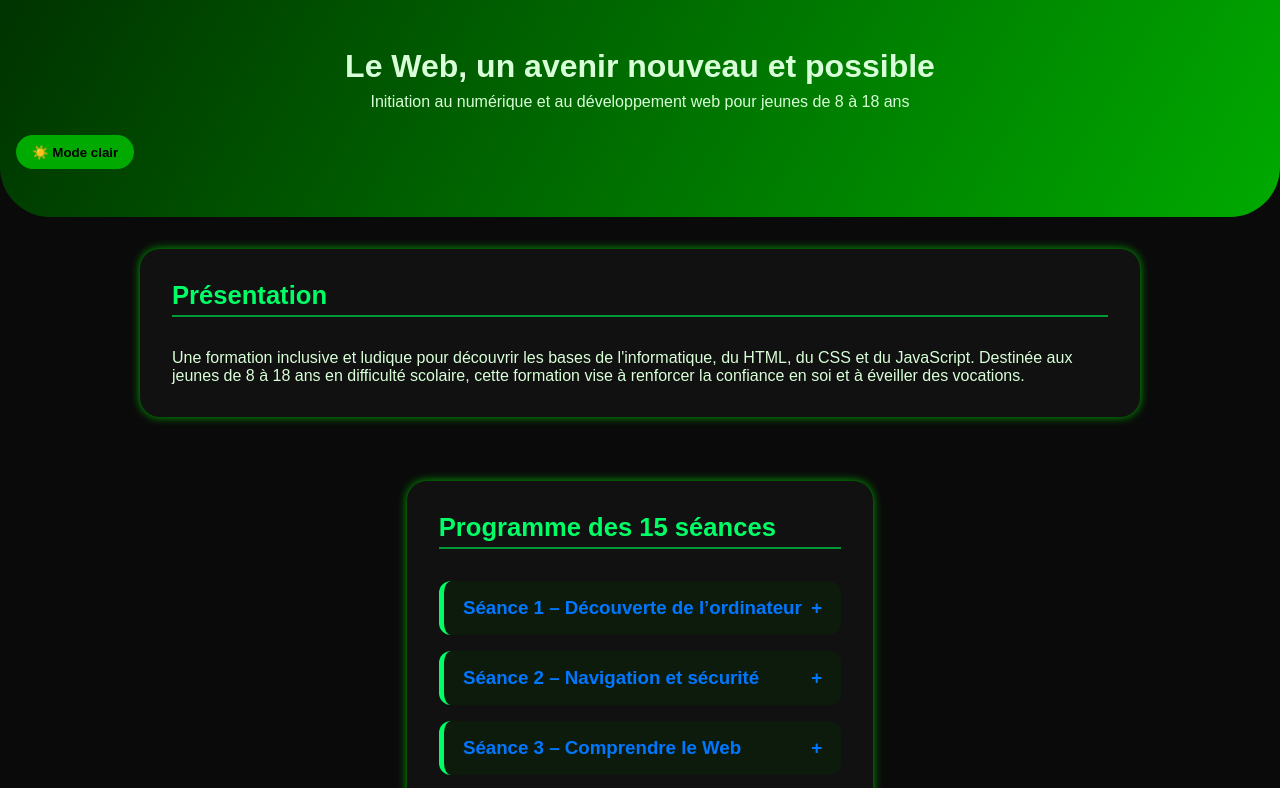
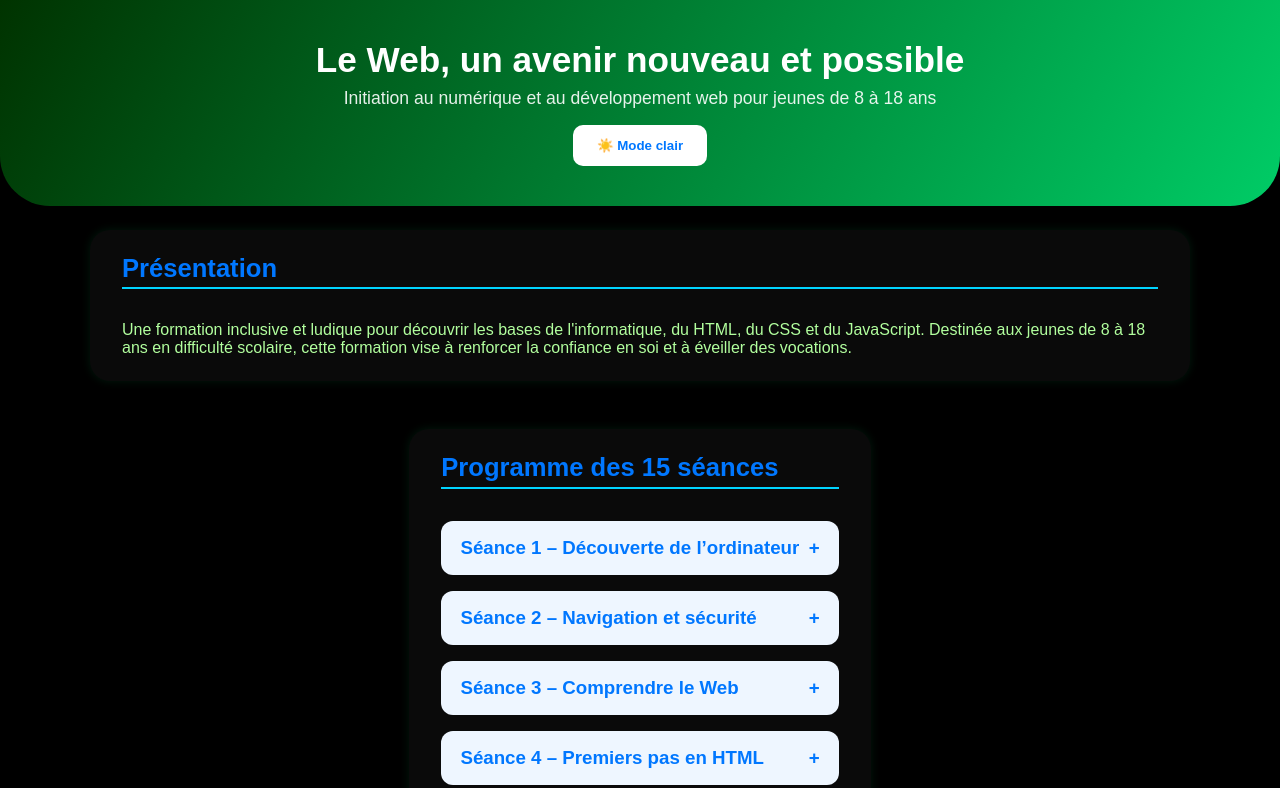
Before and after one commit to ABDEDOUNassim/site-formation, a plain HTML site: page index.html in a window 1280 px wide. Both pictures are taken after a click on the button "🌙 Mode sombre". Shown: the top 788 px of the page. Drawn offline with Linux system fonts and the light colour scheme.

Commit message:
site de formation

```diff
--- a/style.css
+++ b/style.css
@@ -5,7 +5,6 @@
   padding: 0;
 }
 
-/* --- STRUCTURE GENERALE --- */
 body {
   font-family: 'Poppins', sans-serif;
   background-color: #f7f9fc;
@@ -13,7 +12,58 @@ body {
   display: grid;
   grid-template-rows: auto 1fr auto;
   min-height: 100vh;
-  transition: background 0.4s, color 0.4s;
+  transition: background-color 0.5s ease, color 0.5s ease;
+}
+
+/* --- DARK MODE --- */
+body.dark {
+  background-color: #000;
+  color: #b2ff9e;
+}
+
+body.dark header {
+  background: linear-gradient(120deg, #003300, #00cc66);
+}
+
+body.dark section {
+  background: #0a0a0a;
+  box-shadow: 0 0 10px rgba(0, 255, 128, 0.1);
+
+}
+.session.active{  color: #0a0a0a;
+}
+
+body.dark footer {
+  background: #001a00;
+  color: #66ff99;
+}
+
+/* --- ANIMATIONS --- */
+@keyframes fadeIn {
+  from { opacity: 0; transform: translateY(20px); }
+  to { opacity: 1; transform: translateY(0); }
+}
+
+@keyframes slideUp {
+  from { opacity: 0; transform: translateY(40px); }
+  to { opacity: 1; transform: translateY(0); }
+}
+
+@keyframes pulse {
+  0%, 100% { transform: scale(1); }
+  50% { transform: scale(1.03); }
+}
+
+.fade-in {
+  animation: fadeIn 0.8s ease-out;
+}
+
+.slide-up {
+  animation: slideUp 1s ease forwards;
+}
+
+.pulse:hover {
+  animation: pulse 0.8s ease-in-out;
 }
 
 /* --- HEADER --- */
@@ -24,26 +74,37 @@ header {
   padding: 3rem 1rem;
   border-bottom-left-radius: 50px;
   border-bottom-right-radius: 50px;
-  display: grid;
-  gap: 0.5rem;
-  justify-items: center;
+  animation: fadeIn 1s ease-out;
 }
 
-.theme-btn {
+header h1 {
+  font-size: 2.2rem;
+  margin-bottom: 0.5rem;
+  animation: slideUp 1s ease;
+}
+
+header p {
+  font-size: 1.1rem;
+  opacity: 0.9;
+  animation: fadeIn 1.5s ease;
+}
+
+header button {
   margin-top: 1rem;
-  background: #ffffff;
+  background: white;
   color: #0077ff;
   border: none;
-  padding: 0.6rem 1rem;
-  border-radius: 20px;
+  padding: 0.8rem 1.5rem;
+  border-radius: 10px;
+  cursor: pointer;
   font-weight: 600;
-  cursor: pointer;
-  transition: all 0.3s;
+  transition: all 0.3s ease;
 }
 
-.theme-btn:hover {
+header button:hover {
   background: #0077ff;
   color: white;
+  transform: scale(1.05);
 }
 
 /* --- SECTIONS --- */
@@ -56,15 +117,17 @@ section {
   box-shadow: 0 4px 10px rgba(0,0,0,0.1);
   display: grid;
   gap: 1rem;
-  transition: background 0.4s, color 0.4s;
+  animation: fadeIn 1s ease;
 }
 
+/* --- TITRES --- */
 h2 {
   color: #0077ff;
   font-size: 1.6rem;
   border-bottom: 2px solid #00d4ff;
   padding-bottom: 0.3rem;
   margin-bottom: 1rem;
+  animation: slideUp 1s ease;
 }
 
 /* --- BOUTONS --- */
@@ -76,10 +139,12 @@ button {
   border-radius: 10px;
   cursor: pointer;
   justify-self: start;
+  transition: all 0.3s ease;
 }
 
 button:hover {
   background: #005ecb;
+  transform: translateY(-3px);
 }
 
 /* --- FORMULAIRES --- */
@@ -90,17 +155,19 @@ input, textarea {
   border: 1px solid #ccc;
   font-family: inherit;
   font-size: 1rem;
+  transition: all 0.3s ease;
 }
 
-form {
-  display: grid;
-  gap: 0.8rem;
+input:focus, textarea:focus {
+  border-color: #0077ff;
+  box-shadow: 0 0 5px rgba(0, 119, 255, 0.3);
 }
 
 /* --- PROGRAMME DES SÉANCES --- */
 #sessions {
   display: grid;
   gap: 1rem;
+  animation: fadeIn 1.5s ease;
 }
 
 .session {
@@ -109,10 +176,12 @@ form {
   border-radius: 12px;
   transition: all 0.3s ease;
   display: grid;
+  cursor: pointer;
 }
 
 .session:hover {
-  transform: scale(1.02);
+  transform: scale(1.03);
+  box-shadow: 0 5px 10px rgba(0, 119, 255, 0.2);
 }
 
 .session h3 {
@@ -120,16 +189,17 @@ form {
   justify-content: space-between;
   align-items: center;
   color: #0077ff;
-  cursor: pointer;
 }
 
 .session p {
   display: none;
   margin-top: 0.5rem;
+  line-height: 1.5;
 }
 
 .session.active p {
   display: block;
+  animation: fadeIn 0.6s ease;
 }
 
 /* --- SECTION AVIS --- */
@@ -141,6 +211,7 @@ form {
 #listeAvis {
   display: grid;
   gap: 1rem;
+  animation: fadeIn 1s ease;
 }
 
 .avis-card {
@@ -150,6 +221,12 @@ form {
   border-radius: 10px;
   display: grid;
   gap: 0.5rem;
+  animation: slideUp 0.8s ease;
+  transition: transform 0.3s ease;
+}
+
+.avis-card:hover {
+  transform: translateY(-4px);
 }
 
 .avis-card h4 {
@@ -162,65 +239,22 @@ form {
   color: #444;
 }
 
+/* --- CONTACT --- */
+.contact form {
+  display: grid;
+  gap: 1rem;
+}
+
 /* --- FOOTER --- */
 footer {
   background: #222;
   color: white;
   text-align: center;
   padding: 1rem;
+  animation: fadeIn 1.5s ease;
 }
 
-/* --- DARK MODE --- */
-body.dark {
-  background: #0a0a0a;
-  color: #d8ffd8;
-}
-
-body.dark header {
-  background: linear-gradient(120deg, #003300, #00aa00);
-  color: #d8ffd8;
-}
-
-body.dark .theme-btn {
-  background: #00aa00;
-  color: black;
-}
-
-body.dark section {
-  background: #111;
-  color: #d8ffd8;
-  box-shadow: 0 0 10px #00aa00;
-}
-
-body.dark h2 {
-  color: #00ff66;
-  border-bottom: 2px solid #009933;
-}
-
-body.dark .session {
-  background: #0d1b0d;
-  border-left: 5px solid #00ff66;
-}
-
-body.dark .avis-card {
-  background: #0d1b0d;
-  border-left: 5px solid #00ff66;
-}
-
-body.dark button {
-  background: #00aa00;
-}
-
-body.dark button:hover {
-  background: #009900;
-}
-
-body.dark footer {
-  background: #001100;
-  color: #00ff66;
-}
-
-/* --- RESPONSIVE --- */
+/* --- RESPONSIVE DESIGN --- */
 @media (max-width: 768px) {
   section {
     padding: 1.5rem;
@@ -234,3 +268,16 @@ body.dark footer {
     font-size: 1.4rem;
   }
 }
+
+/* --- GRAND ÉCRAN : RÉDUCTION DES MARGES --- */
+@media (min-width: 1200px) {
+  section {
+    margin: 1.5rem auto;
+    max-width: 1100px;
+    padding: 1.5rem 2rem;
+  }
+
+  header {
+    padding: 2.5rem 1rem;
+  }
+}
```
